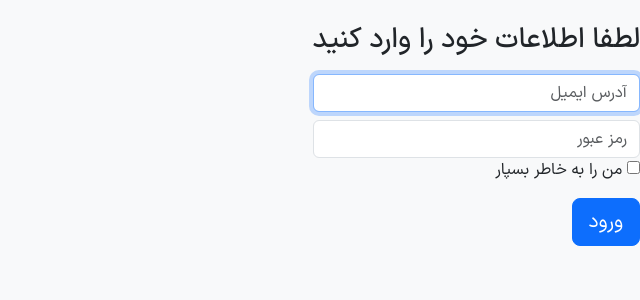
After one commit to SPY-STAR0003/node-weblog-project, a Node server app: template views/login.ejs in a window 1280 px wide. The commit adds this page. Shown: the top 300 px of the page, without its empty margins (640-1280 px from the left). Run offline with Node 20, Linux system fonts and the light colour scheme; the template is opened without the code that fills it, so the values that code supplies are empty; some libraries are stand-ins or nearby versions.

Commit message:
add login page

```diff
--- a/app.js
+++ b/app.js
@@ -8,6 +8,7 @@ const middlewares = require("./utils/middlewares.js");
 const connetDB = require("./config/db")
 
 const homeRoute = require('./routes/home');
+const loginRoute = require('./routes/login');
 
 const app = express();
 
@@ -30,6 +31,7 @@ app.set("views", "views")
 
 // * routes
 app.use("/" ,homeRoute)
+app.use("/login", loginRoute)
 
 // * 404
 app.use("",(req,res) => {
--- a/public/style.css
+++ b/public/style.css
@@ -31,11 +31,11 @@ body {
     font-family: IRANSans;
     font-style: normal;
     font-weight: normal;
-    src: url('./fonts/woff/IRANSansX.woff') format('woff'); /* All Major Browsers */
+    src: url('./fonts/woff/IRANSansX-Regular.woff') format('woff'); /* All Major Browsers */
 }
 
-body {
-    font-family: IRANSans !important;
+* {
+    font-family: IRANSans, serif !important;
 }
 
 .iransans {
--- /dev/null
+++ b/views/includes/global/head.ejs
@@ -0,0 +1,9 @@
+<meta charset="UTF-8">
+<meta name="viewport" content="width=device-width, initial-scale=1.0">
+<link rel="stylesheet" href="/style.css">
+<link rel="stylesheet" href="/css/bootstrap.css"/>
+<link rel="stylesheet" href="/css/font-awesome.min.css" />
+<title> <%=pageTitle %> </title>
+<% if (path == '/login') { %>
+    <link rel="stylesheet" href="login.css">
+<% } %>
--- /dev/null
+++ b/views/includes/login/body.ejs
@@ -0,0 +1,15 @@
+<body class="d-flex align-items-center py-4 bg-body-tertiary">
+  <form class="form-signin">
+    <h1 class="h3 mb-3 font-weight-normal">لطفا اطلاعات خود را وارد کنید</h1>
+    <label for="inputEmail" class="sr-only">آدرس ایمیل</label>
+    <input type="email" id="inputEmail" class="form-control" placeholder="آدرس ایمیل" required autofocus>
+    <label for="inputPassword" class="sr-only">رمز عبور</label>
+    <input type="password" id="inputPassword" class="form-control mt-2" placeholder="رمز عبور" required>
+    <div class="checkbox mb-3 d-flex align-items-center w-full">
+      <label>
+        <input type="checkbox" value="remember-me"> من را به خاطر بسپار
+      </label>
+    </div>
+    <button class="btn btn-lg btn-primary btn-block" type="submit">ورود</button>
+  </form>
+</body>
--- /dev/null
+++ b/views/login.ejs
@@ -0,0 +1,9 @@
+<!DOCTYPE html>
+<html lang="en">
+    <head>
+        <%- include('./includes/global/head.ejs') %>
+    </head>
+    <body>
+        <%- include('./includes/login/body.ejs') %>
+    </body>
+</html>
```
Also changed, not shown: public/login.css (added, +58 -0 lines), routes/login.js (added, +13 -0 lines).
